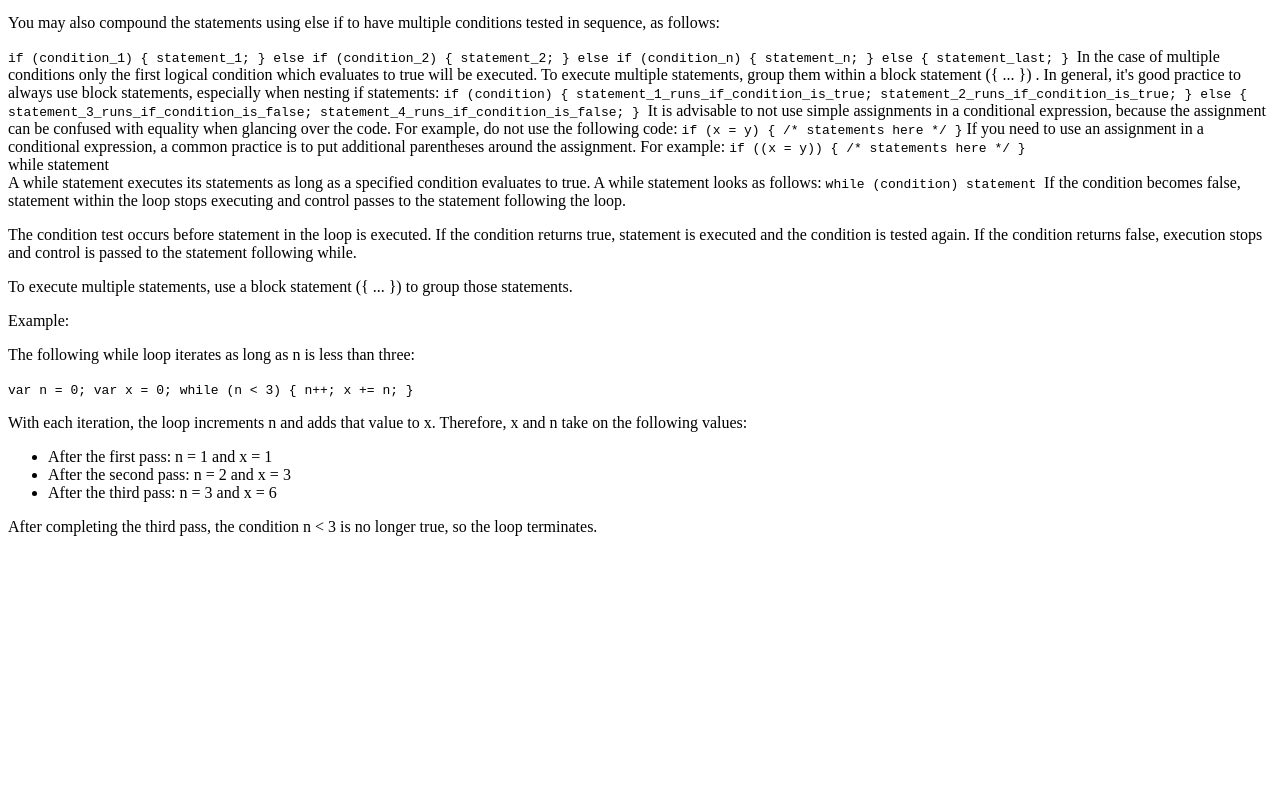
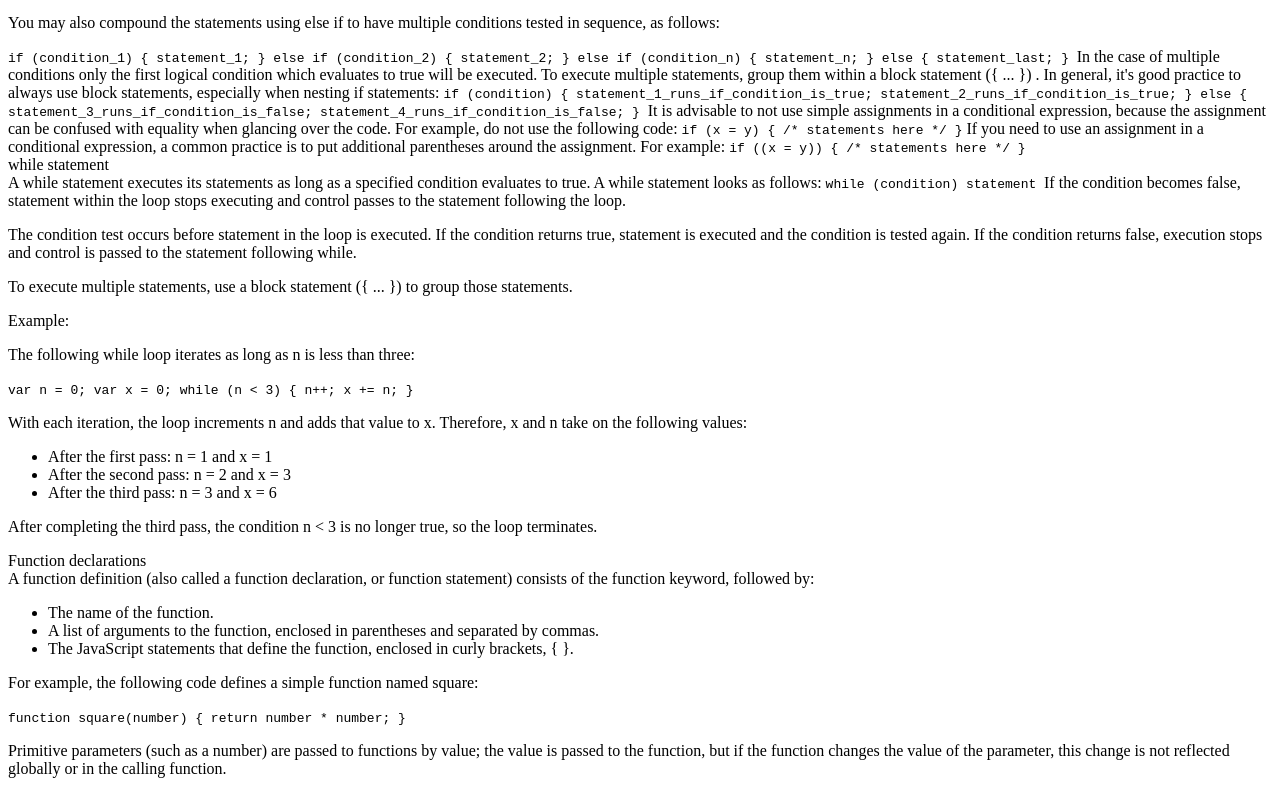
Before and after one commit to capriclo/TechnicalDocumentationPage, a plain HTML site: page index.html in a window 1280 px wide. Shown: the part 2218-3012 px from the top of the page. Before the commit the page ends 2770 px from the top, so only its background shows below. Drawn offline with Linux system fonts and the light colour scheme.

Commit message:
add "Function declarations" section

```diff
--- a/index.html
+++ b/index.html
@@ -388,6 +388,37 @@
                     </p>
                 </article>
             </section>
+            <section class="main-section" id="Function_declaration">
+                <header>Function declarations</header>
+                <article>
+                    A function definition (also called a function declaration, or function statement)
+                    consists of the function keyword, followed by:
+                    <ul>
+                        <li>
+                            The name of the function.
+                        </li>
+                        <li>
+                            A list of arguments to the function, enclosed in parentheses and separated
+                            by commas.
+                        </li>
+                        <li>
+                            The JavaScript statements that define the function, enclosed in curly brackets,
+                            { }.
+                        </li>
+                    </ul>
+                    <p>
+                        For example, the following code defines a simple function named square:
+                    </p>
+                    <code>
+                        function square(number) { return number * number; }
+                    </code>
+                    <p>
+                        Primitive parameters (such as a number) are passed to functions by value; the
+                        value is passed to the function, but if the function changes the value of the
+                        parameter, this change is not reflected globally or in the calling function.
+                    </p>
+                </article>
+            </section>
         </main>
     </body>
 </html>
```
